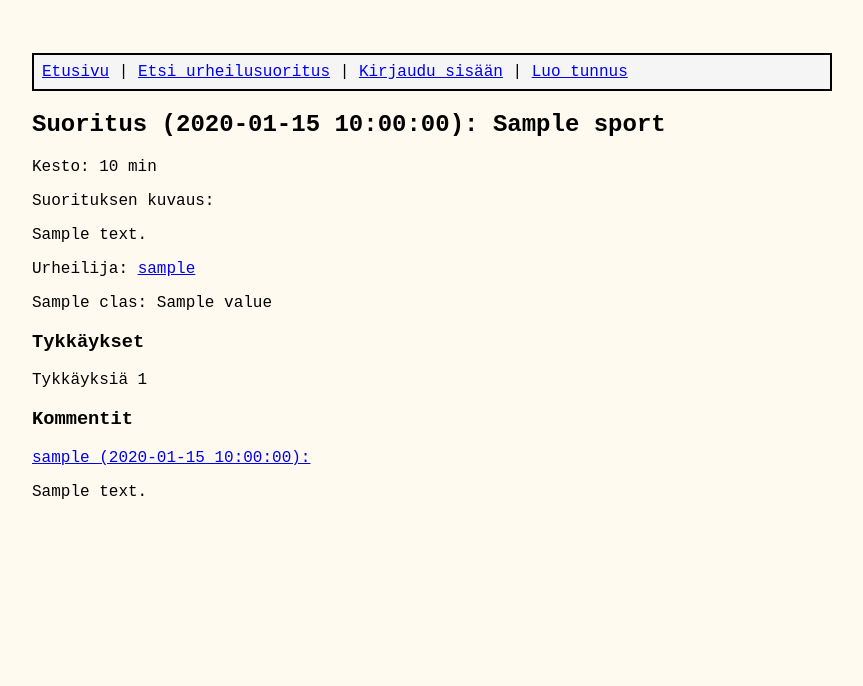
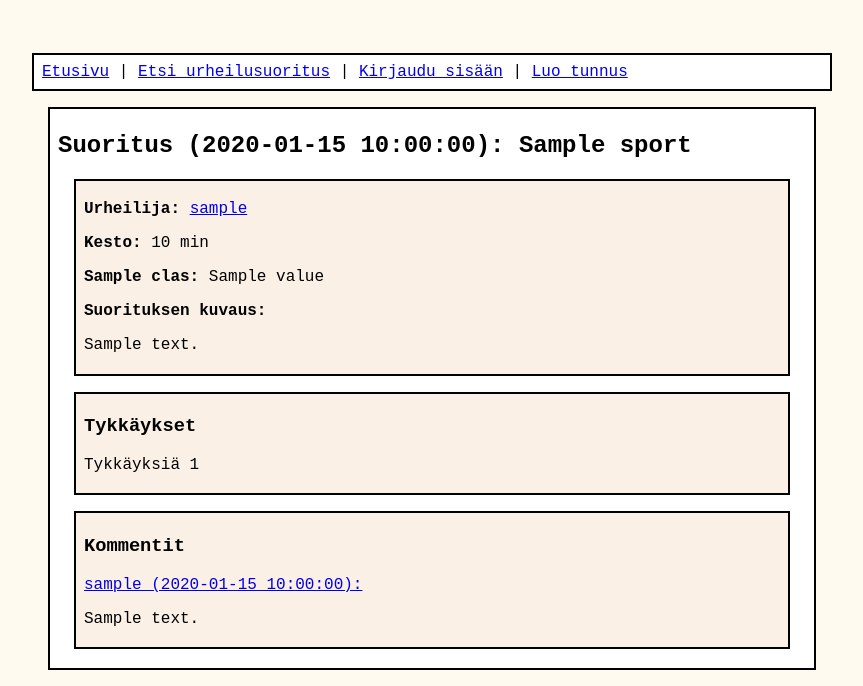
Before and after one commit to ronjass/tikawe-sport, a Flask app: template templates/show_sport.html in a window 1280 px wide. Shown: the part 145-831 px from the top of the page, without its empty margins (208-1071 px from the left). Before the commit the page ends 644 px from the top, so only its background shows below. Run offline with Flask 3, Linux system fonts and the light colour scheme; the template is opened without the code that fills it: most values are stand-ins (such as "Sample title", 1, 10 or a date in 2020).

Commit message:
Improve the style of the show sport page

```diff
--- a/static/main.css
+++ b/static/main.css
@@ -9,7 +9,7 @@ body {
     border: 2px solid black;
     margin: 1em;
     padding: 0.2em 0.5em;
-    background-color: whitesmoke;
+    background-color: white;
 }
 
 .header {
@@ -22,7 +22,7 @@ body {
     border: 2px solid black;
     margin: auto;
     padding: 0.5em 0.5em;
-    background-color: whitesmoke;
+    background-color: white;
 }
 
 .sport {
--- a/templates/show_sport.html
+++ b/templates/show_sport.html
@@ -1,27 +1,36 @@
 {% extends "layout.html" %}
-
 {% block title %}{{ sport.sport }}{% endblock %}
 
 {% block content %}
+<div class="block">
 <h2>Suoritus ({{ sport.sent_at }}): {{ sport.sport }}</h2>
+<div class="sport">
 <p>
-  Kesto: {{ sport.duration }} min
+  <b>Urheilija: </b><a href="/user/{{ sport.user_id }}">{{ sport.username }}</a>
+</p>
+<p>
+  <b>Kesto: </b>{{ sport.duration }} min
 </p>
 {% if sport.distance > 0 %}
   <p>
-    Matka: {{ sport.distance }} km
+    <b>Matka: </b>{{ sport.distance }} km
   </p>
 {% endif %}
-<p> Suorituksen kuvaus: </p>
+{% if classes %}
+  {% for class in classes %}
+    <p><b>{{ class.title }}: </b>{{ class.value }}</p>
+  {% endfor %}
+{% endif %}
+<b> Suorituksen kuvaus: </b>
 <p>{{ sport.description | show_lines }}</p>
 <p>
-  Urheilija: <a href="/user/{{ sport.user_id }}">{{ sport.username }}</a>
+  {% if session.user_id == sport.user_id %}
+  <a href="/edit_sport/{{ sport.id }}">Muokkaa</a>
+  <a href="/remove_sport/{{ sport.id }}">Poista</a>
+  {% endif %}
 </p>
-{% if classes %}
-  {% for class in classes %}
-    <p>{{ class.title }}: {{ class.value }}</p>
-  {% endfor %}
-{% endif %}
+</div>
+<div class="sport">
 <h3>Tykkäykset</h3>
 <p>
   Tykkäyksiä {{ likes_count }}
@@ -33,11 +42,17 @@
     <input type="submit" value="❤︎" />
   </form>
 {% endif %}
+</div>
+<div class="sport">
 <h3>Kommentit</h3>
-{% for comment in comments %}
-  <p> <a href="/user/{{ comment.user_id }}">{{ comment.username }} ({{ comment.sent_at }}): </a></p>
-  <p> {{ comment.comment }} </p>
-{% endfor %}
+{% if comments | count == 0 %}
+  <p>Ei kommentteja</p>
+{% else %}
+  {% for comment in comments %}
+    <p> <a href="/user/{{ comment.user_id }}">{{ comment.username }} ({{ comment.sent_at }}): </a></p>
+    <p> {{ comment.comment | show_lines }} </p>
+  {% endfor %}
+{% endif %}
 {% if session.user_id %}
   <h3>Uusi kommentti:</h3>
   <form action="/create_comment" method="post">
@@ -47,10 +62,6 @@
     <input type="submit" value="Lähetä" />
   </form>
 {% endif %}
-<p>
-  {% if session.user_id == sport.user_id %}
-  <a href="/edit_sport/{{ sport.id }}">Muokkaa</a>
-  <a href="/remove_sport/{{ sport.id }}">Poista</a>
-</p>
-{% endif %}
+</div>
+</div>
 {% endblock %}
```
